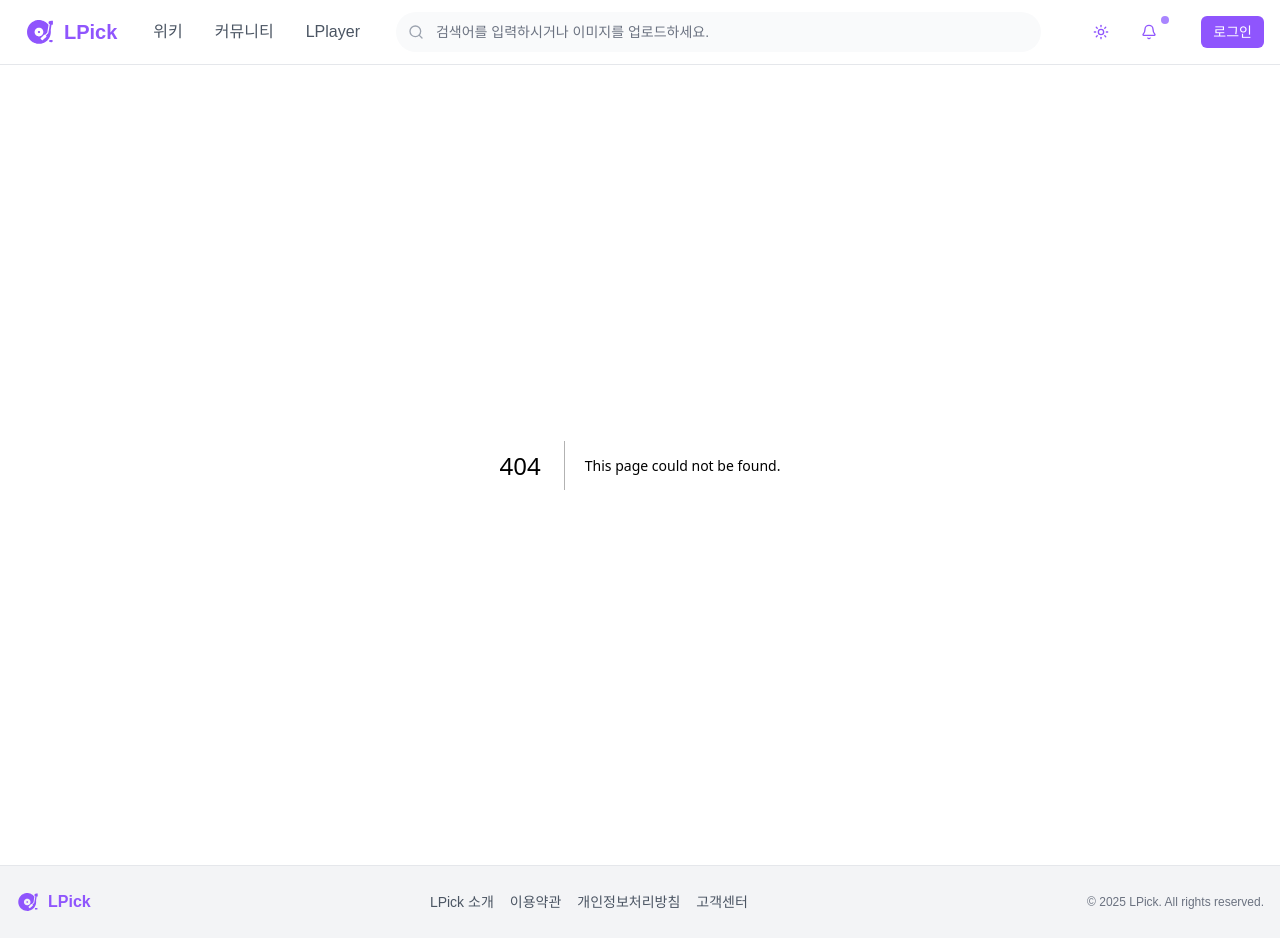
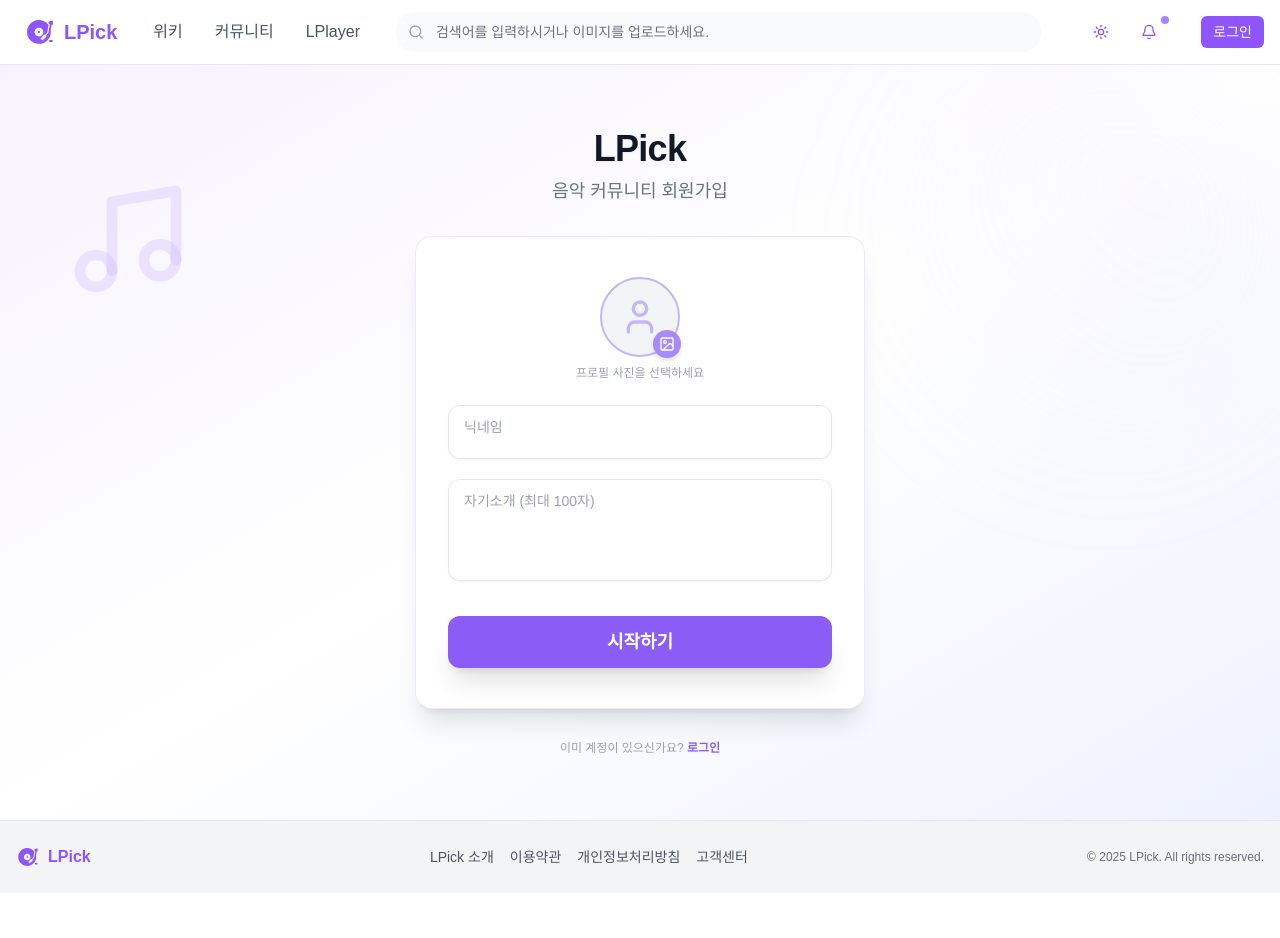
Before and after one commit to 404-Not-Found-DMU/lpick-frontend, a Next.js app: page /signup in a window 1280 px wide. Before the commit this address had no page. After the commit the page ends 893 px from the top, so only its background shows below. Built offline with nearby package versions, Linux system fonts and the light colour scheme.

Commit message:
feat: #30 회원가입 페이지 퍼블리싱 (#31)
* feat: #30 회원가입 페이지 퍼블리싱

* fix: #30 회원가입 페이지 라우팅 수정

```diff
--- a/src/app/login/components/LoginCard.tsx
+++ b/src/app/login/components/LoginCard.tsx
@@ -2,21 +2,25 @@
 import { useState } from 'react';
 import Link from 'next/link';
 import KakaoIcon from '@/assets/icons/KakaoIcon';
-import { fetcher } from '@/hooks/api/fetchers';
+import { useRouter } from 'next/navigation';
+// import { fetcher } from '@/hooks/api/fetchers';
 
 const LoginCard = () => {
+  const router = useRouter();
+
   const [isLoading, setIsLoading] = useState(false);
 
   const handleKakaoLogin = async () => {
     setIsLoading(true);
     try {
-      console.log('카카오 로그인 시도');
+      // console.log('카카오 로그인 시도');
 
-      const res = await fetcher('/api/v1/developer-token', {
-      method: 'POST',
-      });
-      console.log('응답:', res);
+      // const res = await fetcher('/api/v1/developer-token', {
+      // method: 'POST',
+      // });
+      // console.log('응답:', res);
 
+      router.push('/signup');
     } catch (error) {
       console.error('로그인 오류:', error);
     } finally {
@@ -68,11 +72,17 @@ const LoginCard = () => {
         <div className="mt-4 border-t border-gray-200 pt-3 dark:border-gray-600 sm:mt-6 sm:pt-4 lg:mt-8 lg:pt-6">
           <p className="text-center text-xs leading-relaxed text-gray-500 dark:text-gray-400">
             로그인 시 LPick의{' '}
-            <Link href="/terms" className="text-lavender-500 hover:underline dark:text-lavender-400">
+            <Link
+              href="/terms"
+              className="text-lavender-500 hover:underline dark:text-lavender-400"
+            >
               이용약관
             </Link>{' '}
             및{' '}
-            <Link href="/privacy" className="text-lavender-500 hover:underline dark:text-lavender-400">
+            <Link
+              href="/privacy"
+              className="text-lavender-500 hover:underline dark:text-lavender-400"
+            >
               개인정보처리방침
             </Link>
             에 동의하시는 것으로 간주합니다.
--- /dev/null
+++ b/src/app/signup/components/BioInput.tsx
@@ -0,0 +1,29 @@
+interface BioInputProps {
+  value: string;
+  onChange: (v: string) => void;
+}
+
+const BioInput: React.FC<BioInputProps> = ({ value, onChange }) => {
+  return (
+    <div className="relative mb-6">
+      <textarea
+        id="bio"
+        rows={3}
+        maxLength={100}
+        value={value}
+        onChange={(e) => onChange(e.target.value)}
+        className={`peer w-full resize-none rounded-xl border border-gray-200 bg-white px-4 pb-2 pt-5 text-base text-gray-900 shadow-sm outline-none transition-all focus:border-violet-400 focus:ring-2 focus:ring-violet-100 dark:border-gray-700 dark:bg-gray-900 dark:text-white dark:focus:border-violet-600 dark:focus:ring-violet-900/30`}
+        placeholder=" "
+        autoComplete="off"
+      />
+      <label
+        htmlFor="bio"
+        className="pointer-events-none absolute left-4 top-2 z-10 origin-[0] -translate-y-1 scale-90 transform text-sm text-gray-400 duration-200 peer-placeholder-shown:top-4 peer-placeholder-shown:scale-100 peer-placeholder-shown:text-gray-400 peer-focus:top-2 peer-focus:scale-90 peer-focus:text-violet-400 dark:text-gray-500 dark:peer-focus:text-violet-400"
+      >
+        자기소개 (최대 100자)
+      </label>
+    </div>
+  );
+};
+
+export default BioInput;
--- /dev/null
+++ b/src/app/signup/components/NicknameInput.tsx
@@ -0,0 +1,31 @@
+interface NicknameInputProps {
+  value: string;
+  onChange: (v: string) => void;
+}
+
+const NicknameInput: React.FC<NicknameInputProps> = ({ value, onChange }) => {
+  return (
+    <div className="relative mb-4">
+      <input
+        id="nickname"
+        type="text"
+        required
+        minLength={2}
+        maxLength={16}
+        value={value}
+        onChange={(e) => onChange(e.target.value)}
+        className={`peer w-full rounded-xl border border-gray-200 bg-white px-4 pb-2 pt-5 text-base text-gray-900 shadow-sm outline-none transition-all focus:border-violet-400 focus:ring-2 focus:ring-violet-100 dark:border-gray-700 dark:bg-gray-900 dark:text-white dark:focus:border-violet-600 dark:focus:ring-violet-900/30`}
+        placeholder=" "
+        autoComplete="off"
+      />
+      <label
+        htmlFor="nickname"
+        className="pointer-events-none absolute left-4 top-2 z-10 origin-[0] -translate-y-1 scale-90 transform text-sm text-gray-400 duration-200 peer-placeholder-shown:top-4 peer-placeholder-shown:scale-100 peer-placeholder-shown:text-gray-400 peer-focus:top-2 peer-focus:scale-90 peer-focus:text-violet-400 dark:text-gray-500 dark:peer-focus:text-violet-400"
+      >
+        닉네임
+      </label>
+    </div>
+  );
+};
+
+export default NicknameInput;
--- /dev/null
+++ b/src/app/signup/components/ProfileImageInput.tsx
@@ -0,0 +1,56 @@
+import Image from 'next/image';
+import { User, Image as ImageIcon } from 'lucide-react';
+import { useRef } from 'react';
+
+interface ProfileImageInputProps {
+  value: string | null;
+  onChange: (img: string | null) => void;
+}
+
+const ProfileImageInput: React.FC<ProfileImageInputProps> = ({ value, onChange }) => {
+  const fileInputRef = useRef<HTMLInputElement>(null);
+
+  const handleImgChange = (e: React.ChangeEvent<HTMLInputElement>) => {
+    const file = e.target.files?.[0];
+    if (file) {
+      const reader = new FileReader();
+      reader.onload = (ev) => onChange(ev.target?.result as string);
+      reader.readAsDataURL(file);
+    }
+  };
+
+  const handleImgClick = () => fileInputRef.current?.click();
+
+  return (
+    <div className="mb-6 flex flex-col items-center">
+      <div
+        className="relative mb-2 h-20 w-20 cursor-pointer rounded-full border-2 border-violet-300 bg-gray-100 transition-all hover:ring-2 hover:ring-violet-400 dark:border-violet-700 dark:bg-gray-800"
+        onClick={handleImgClick}
+        tabIndex={0}
+        role="button"
+      >
+        {value ? (
+          <Image src={value} alt="프로필 사진" fill className="object-cover" />
+        ) : (
+          <User className="absolute left-1/2 top-1/2 h-10 w-10 -translate-x-1/2 -translate-y-1/2 text-violet-300 dark:text-violet-700" />
+        )}
+        <input
+          type="file"
+          accept="image/*"
+          ref={fileInputRef}
+          className="hidden"
+          onChange={handleImgChange}
+        />
+        <span
+          className="absolute bottom-1 right-1 z-20 translate-x-1/4 translate-y-1/4 rounded-full bg-violet-400 p-1.5 text-white shadow-md dark:bg-violet-700"
+          style={{ pointerEvents: 'none' }}
+        >
+          <ImageIcon className="h-4 w-4" />
+        </span>
+      </div>
+      <span className="text-xs text-gray-400 dark:text-gray-500">프로필 사진을 선택하세요</span>
+    </div>
+  );
+};
+
+export default ProfileImageInput;
--- /dev/null
+++ b/src/app/signup/components/SignupForm.tsx
@@ -0,0 +1,40 @@
+'use client';
+
+import { useState } from 'react';
+import ProfileImageInput from './ProfileImageInput';
+import NicknameInput from './NicknameInput';
+import BioInput from './BioInput';
+import { useRouter } from 'next/navigation';
+
+const SignupForm: React.FC = () => {
+  const [profileImg, setProfileImg] = useState<string | null>(null);
+  const [nickname, setNickname] = useState('');
+  const [bio, setBio] = useState('');
+  const router = useRouter();
+
+  const handleSubmit = (e: React.FormEvent) => {
+    e.preventDefault();
+    router.push('/');
+  };
+
+  return (
+    <form
+      onSubmit={handleSubmit}
+      className="animate-fade-in w-full rounded-2xl bg-white/95 px-6 py-7 shadow-xl ring-1 ring-lavender-100 backdrop-blur-md dark:bg-gray-900/95 dark:ring-gray-800 sm:px-8 sm:py-10"
+    >
+      <ProfileImageInput value={profileImg} onChange={setProfileImg} />
+      <div className="space-y-5">
+        <NicknameInput value={nickname} onChange={setNickname} />
+        <BioInput value={bio} onChange={setBio} />
+      </div>
+      <button
+        type="submit"
+        className="mt-7 w-full rounded-xl bg-violet-500 px-6 py-3 text-lg font-bold text-white shadow-xl transition hover:bg-violet-700"
+      >
+        시작하기
+      </button>
+    </form>
+  );
+};
+
+export default SignupForm;
--- /dev/null
+++ b/src/app/signup/page.tsx
@@ -0,0 +1,47 @@
+import { Music } from 'lucide-react';
+import SignupForm from './components/SignupForm';
+import Link from 'next/link';
+
+export default function SignupPage() {
+  return (
+    <div className="relative flex min-h-0 w-full flex-1 bg-gradient-to-br from-lavender-50 via-white to-indigo-50 px-0 py-0 dark:from-gray-900 dark:via-gray-800 dark:to-lavender-900/20 sm:px-0 sm:py-0 lg:px-0 lg:py-0">
+      {/* 배경 장식 요소들 (떠다니는 음표만 남김) */}
+      <div className="pointer-events-none absolute inset-0 overflow-hidden">
+        {/* 떠다니는 음표 아이콘 */}
+        <div className="absolute left-8 top-24 animate-[float_14s_ease-in-out_infinite] text-lavender-300/30 dark:text-lavender-400/10 sm:left-16 sm:top-32">
+          <Music className="h-24 w-24 sm:h-32 sm:w-32" />
+        </div>
+        {/* 그라데이션 오브(1개만) */}
+        <div className="absolute right-0 top-0 h-64 w-64 rounded-full bg-gradient-to-bl from-lavender-200/20 to-transparent blur-3xl dark:from-lavender-800/10 sm:h-96 sm:w-96" />
+      </div>
+
+      {/* 메인 콘텐츠 */}
+      <main className="relative z-10 flex flex-1 items-center justify-center py-8 sm:py-16">
+        <div className="flex w-full max-w-md flex-col items-center">
+          {/* 헤더/로고 영역 */}
+          <div className="mb-8 flex w-full flex-col items-center">
+            <div className="mb-2 flex w-full items-center justify-center">
+              <span
+                className="select-none text-4xl font-bold tracking-tight text-gray-900 drop-shadow-sm dark:text-gray-100"
+                style={{ letterSpacing: '-0.02em' }}
+              >
+                LPick
+              </span>
+            </div>
+            <div className="max-w-2xl text-lg text-gray-500 dark:text-gray-400">
+              음악 커뮤니티 회원가입
+            </div>
+          </div>
+          <SignupForm />
+          {/* 하단 안내 */}
+          <div className="mt-8 text-center text-xs text-gray-400 dark:text-gray-600">
+            이미 계정이 있으신가요?{' '}
+            <Link href="/login" className="font-semibold text-violet-500 hover:underline">
+              로그인
+            </Link>
+          </div>
+        </div>
+      </main>
+    </div>
+  );
+}
```
Also changed, not shown: 1 other file (tests, documents, lock files or other folders).
